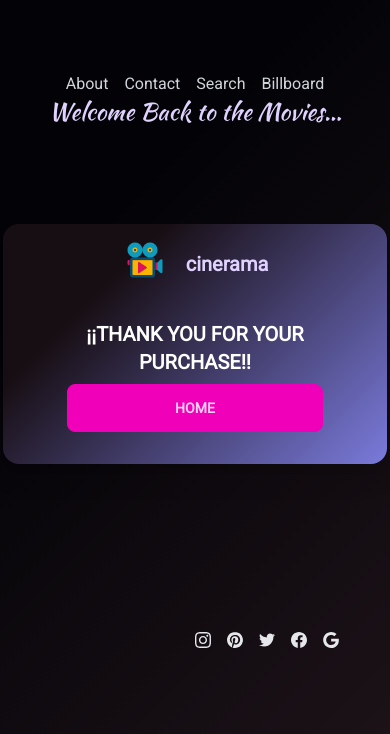
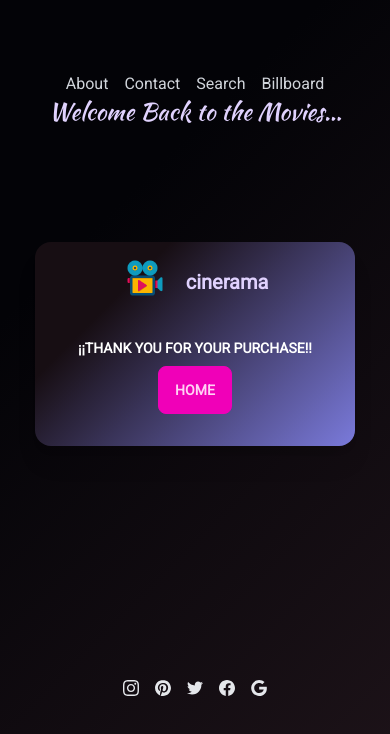
Before and after one commit to guitarbuju/cinerama, a React (Vite) app: page /pag3 in a window 390 px wide. Shown: the top 734 px of the page. Built offline with nearby package versions, Linux system fonts and the light colour scheme; no server answers.

Commit message:
adapted spinner

```diff
--- a/src/components/Spinner.jsx
+++ b/src/components/Spinner.jsx
@@ -41,7 +41,7 @@ const Spinner = () => {
   return (
     <div className="flex justify-center items-center mt-4 mb-4 h-96 ml-50">
       <div
-        className="card w-96 shadow-xl"
+        className="card w-80 shadow-xl sm:w-96"
         style={{
           backgroundImage: "linear-gradient(315deg, #7a7adb 0%, #170e13 74%)",
         }}
@@ -59,13 +59,13 @@ const Spinner = () => {
               <span className="loading loading-spinner loading-lg bg-yellow-400"></span>
             ) : (
               <div>
-                <h2 className="card-title text-white mb-2">
+                <h2 className="card-title text-white mb-2 text-sm sm:text-xl">
                   ¡¡THANK YOU FOR YOUR PURCHASE!!
                 </h2>
                 <div className="card-actions justify-center">
                   <Link to="/">
                     <button
-                      className="btn btn-wide btn-secondary"
+                      className="btn sm:btn-wide btn-secondary"
                       onClick={handleReset}
                     >
                       Home
```
